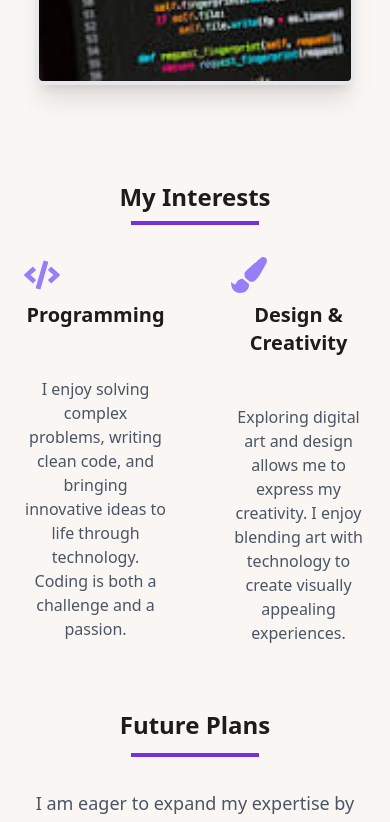
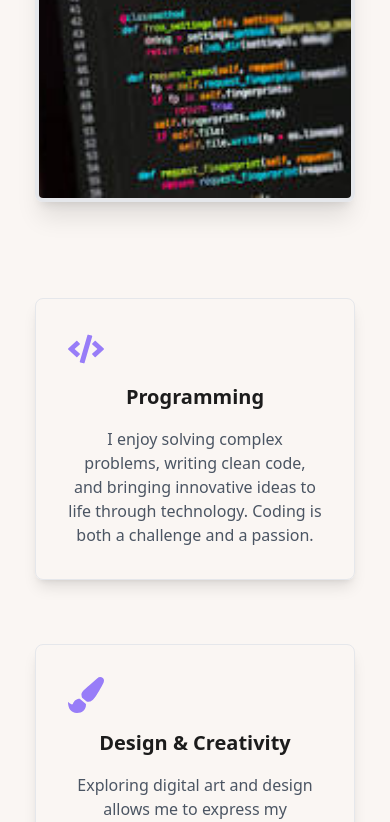
Before and after one commit to MeghlaB/MyPortfolio_Website, a React (Vite) app: page /about in a window 390 px wide. Shown: the part 1156-1978 px from the top of the page. Built offline with nearby package versions, Linux system fonts and the light colour scheme.

Commit message:
section responsive

```diff
--- a/src/Pages/AboutMe.jsx
+++ b/src/Pages/AboutMe.jsx
@@ -7,7 +7,7 @@ import { FiMail } from 'react-icons/fi';
 export default function AboutMe() {
     return (
         <section className="py-16 pb-6 bg-gray-100">
-            <div className="container mx-auto px-6 mt-4 bg-[#FAF6F3]">
+            <div className="container mx-auto px-6 mt-4 bg-[#FAF6F3] max-w-full">
                 {/* Section Header */}
                 <h2 className="text-4xl font-bold text-center text-[#1C1C1C] mb-8">
                     About Me
@@ -16,7 +16,7 @@ export default function AboutMe() {
 
                 <div className="flex flex-col lg:flex-row items-center justify-between gap-10">
                     {/* Left Column: Text Content */}
-                    <div className="lg:w-1/2 text-center lg:text-left mb-8 lg:mb-0">
+                    <div className="lg:w-1/2 text-center lg:text-left mb-8 lg:mb-0 px-4">
                         <p className="text-lg text-gray-700 mb-6 leading-relaxed">
                             Hi, I'm <strong>Meghla Biswas</strong>, a passionate <strong>Frontend Developer</strong> from Bangladesh. With a deep interest in technology, I began my programming journey during college with HTML and CSS, later discovering my love for <strong>React</strong> which has shaped my career path.
                         </p>
@@ -54,31 +54,24 @@ export default function AboutMe() {
                 </div>
 
                 {/* Additional Interests Section */}
+                <div className="flex flex-col lg:flex-row justify-center items-center gap-16 mt-16">
+                    <div className="text-center p-8 border rounded-lg shadow-lg w-80 hover:shadow-xl transition-all duration-300">
+                        <FaCode className="text-4xl text-btnprimary" />
+                        <h4 className="text-xl mt-4 font-semibold text-[#1C1C1C]">Programming</h4>
+                        <p className="text-gray-600 mt-4">I enjoy solving complex problems, writing clean code, and bringing innovative ideas to life through technology. Coding is both a challenge and a passion.</p>
+                    </div>
 
-                <div className="mt-16">
-                    <h3 className="text-2xl font-semibold text-center text-[#1C1C1C] mb-8">My Interests
-                    <div className=" mt-2 w-32 mx-auto border-t-4 border-hoverprimary"></div>
-                    </h3>
-
-                    <div className="flex justify-center gap-16">
-                        <div className="text-center">
-                            <FaCode className="text-4xl text-btnprimary" />
-                            <h4 className="text-xl mt-2 font-semibold text-[#1C1C1C]">Programming</h4>
-                            <p className="text-gray-600 mt-12">I enjoy solving complex problems, writing clean code, and bringing innovative ideas to life through technology. Coding is both a challenge and a passion.</p>
-                        </div>
-                        <div className="text-center">
-                            <div className='text-center'><FaPaintBrush className="text-4xl text-btnprimary" /></div>
-                            <h4 className="text-xl mt-2 font-semibold text-[#1C1C1C]">Design & Creativity</h4>
-                            <p className="text-gray-600 mt-12">Exploring digital art and design allows me to express my creativity. I enjoy blending art with technology to create visually appealing experiences.</p>
-                        </div>
+                    <div className="text-center p-8 border rounded-lg shadow-lg w-80 hover:shadow-xl transition-all duration-300">
+                        <FaPaintBrush className="text-4xl text-btnprimary" />
+                        <h4 className="text-xl mt-4 font-semibold text-[#1C1C1C]">Design & Creativity</h4>
+                        <p className="text-gray-600 mt-4">Exploring digital art and design allows me to express my creativity. I enjoy blending art with technology to create visually appealing experiences.</p>
                     </div>
                 </div>
 
                 {/* Future Plans Section */}
                 <div className="mt-16">
                     <h3 className="text-2xl font-semibold text-center text-[#1C1C1C] mb-8">Future Plans
-
-                    <div className=" mt-3 w-32 mx-auto border-t-4 border-hoverprimary"></div>
+                        <div className=" mt-3 w-32 mx-auto border-t-4 border-hoverprimary"></div>
                     </h3>
 
                     <p className="text-lg text-gray-600 text-center">
```
